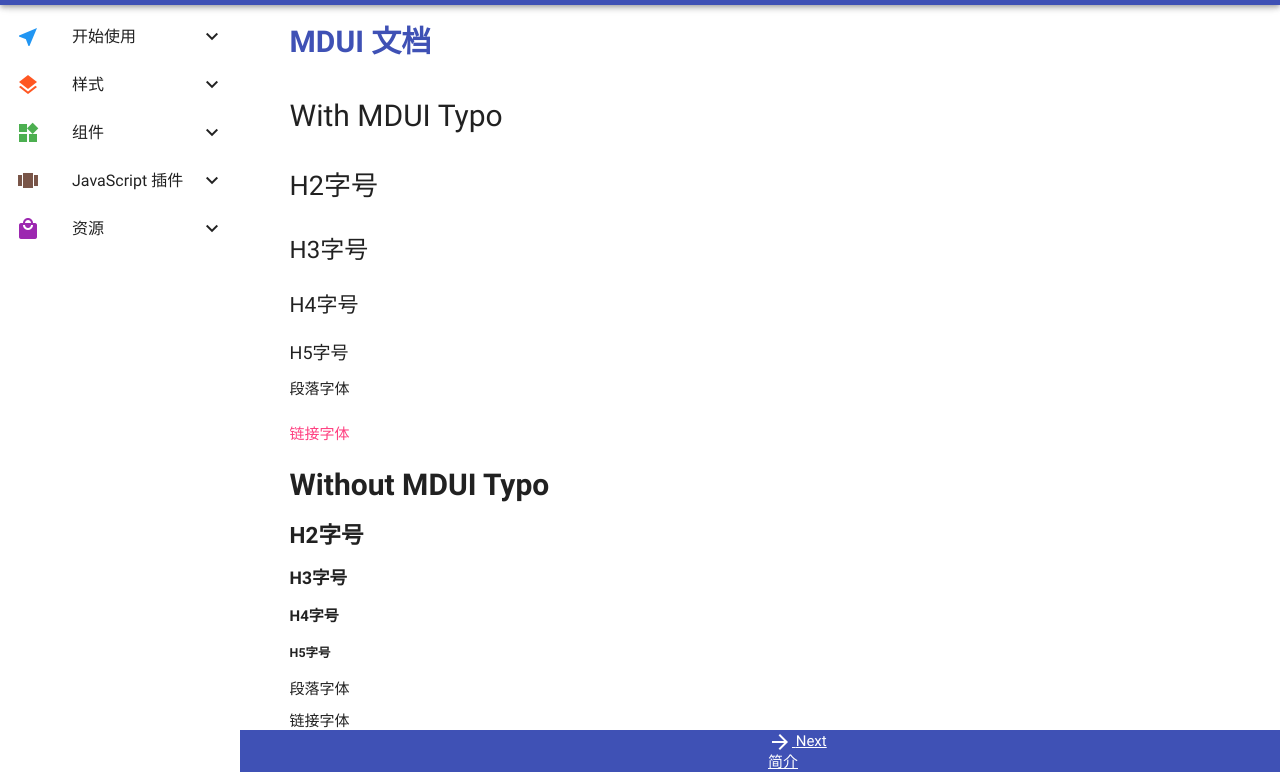
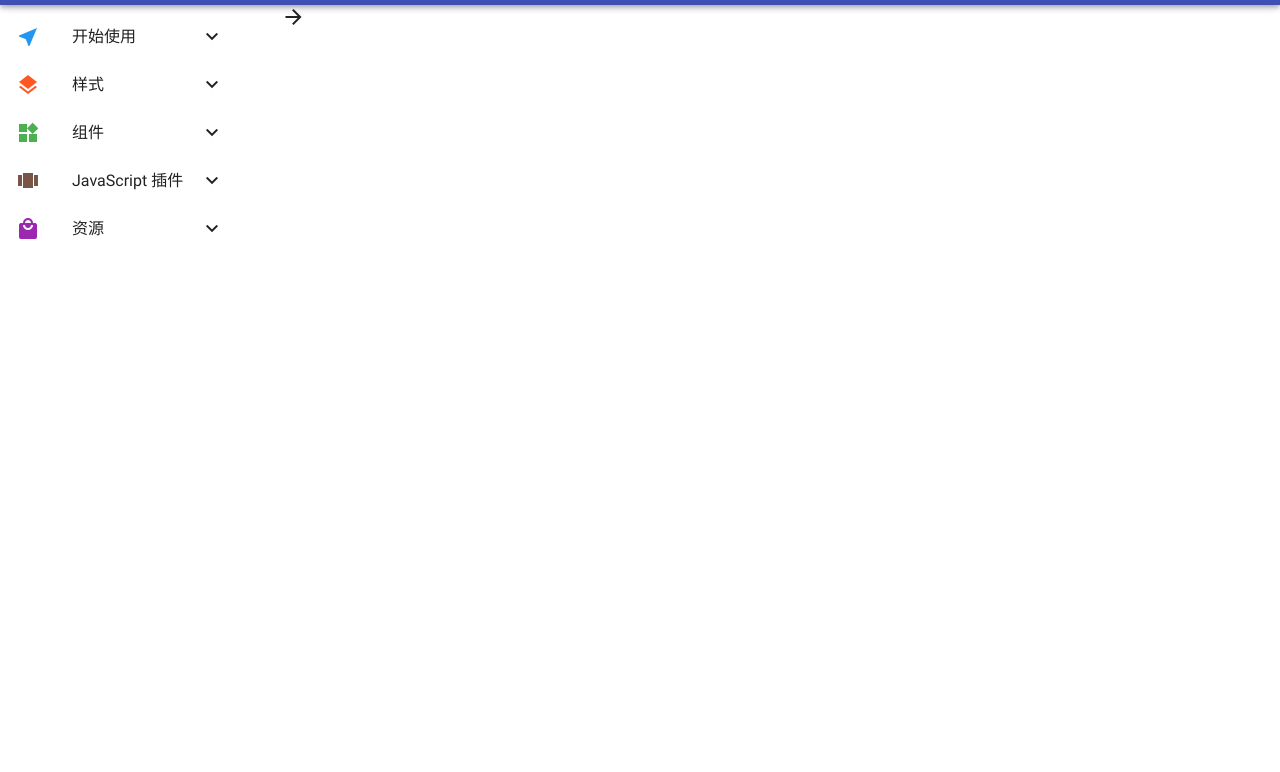
Before and after one commit to SirJackie/LearnMDUI, a plain HTML site: page Sample/indexWithoutContent.html in a window 1280 px wide. Shown: the part 59-831 px from the top of the page. After the commit the page ends 800 px from the top, so only its background shows below. Drawn offline with Linux system fonts and the light colour scheme.

Commit message:
simplified a lot

```diff
--- a/Sample/indexWithoutContent.html
+++ b/Sample/indexWithoutContent.html
@@ -247,48 +247,10 @@
     </div>
     <a id="anchor-top"></a>
 
-
-    <div class="container p-index mdui-container" style="height: auto !important;">
-        <h1 class="title mdui-text-color-theme">MDUI 文档</h1>
-
-        <div class="chapter" style="height: auto !important;">
-            <div class="mdui-typo">
-                <h1>With MDUI Typo</h1>
-                <h2>H2字号</h1>
-                <h3>H3字号</h2>
-                <h4>H4字号</h3>
-                <h5>H5字号</h4>
-                <p>段落字体</p>
-                <a>链接字体</a>
-            </div>
-
-            <div>
-                <h1>Without MDUI Typo</h1>
-                <h2>H2字号</h1>
-                <h3>H3字号</h2>
-                <h4>H4字号</h3>
-                <h5>H5字号</h4>
-                <p>段落字体</p>
-                <a>链接字体</a>
-            </div>
-        </div>
-
-    </div>
-
-    <div class="footer-nav mdui-color-theme">
+    <div class="footer-nav">
         <div class="mdui-container">
             <div class="mdui-row">
-
-                <div class="mdui-col-xs-2 mdui-col-sm-6 footer-nav-left"></div>
-
-                <a href="https://www.mdui.org/docs/introduction"
-                    class="mdui-ripple mdui-color-theme mdui-col-xs-10 mdui-col-sm-6 footer-nav-right">
-                    <div class="footer-nav-text">
-                        <i class="mdui-icon material-icons">arrow_forward</i>
-                        <span class="footer-nav-direction">Next</span>
-                        <div class="footer-nav-chapter">简介</div>
-                    </div>
-                </a>
+                <i class="mdui-icon material-icons">arrow_forward</i>
             </div>
         </div>
     </div>
```
